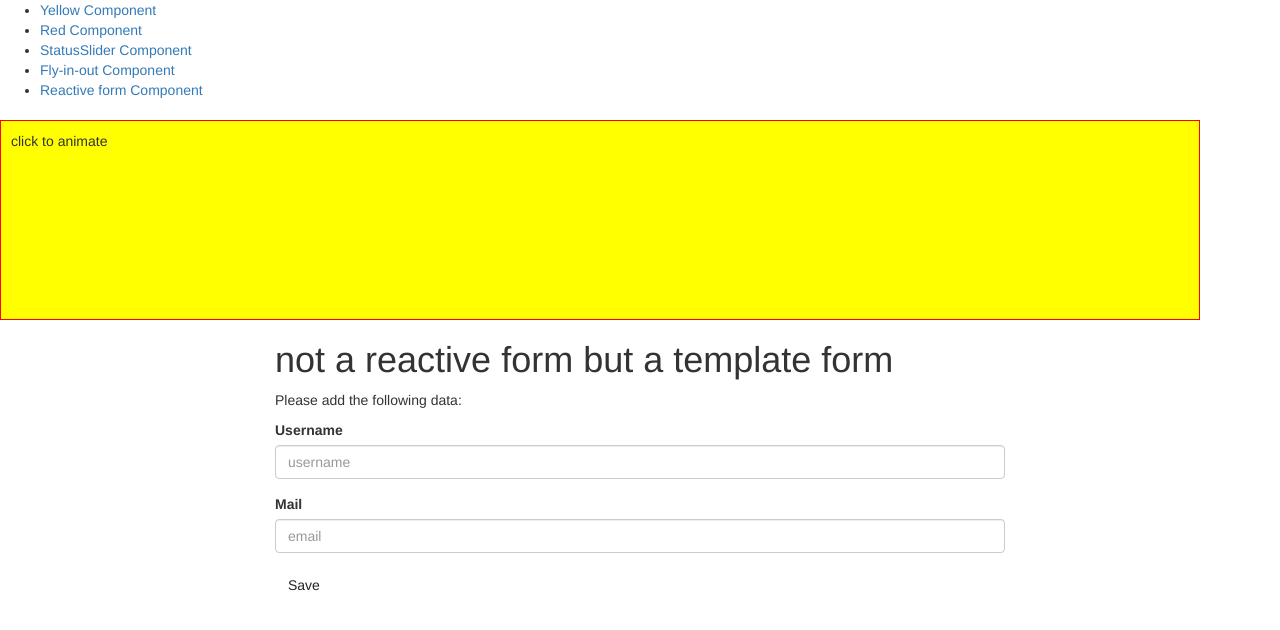
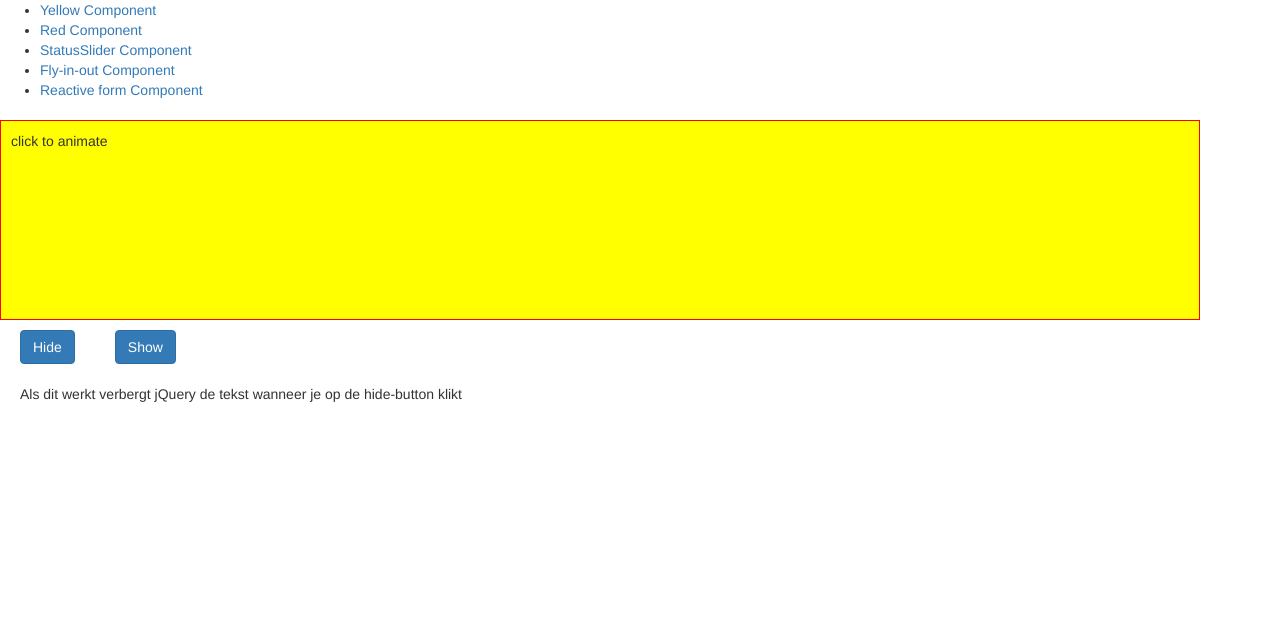
Before and after one commit to AnnKemp/AnguAni-3, an Angular app: page /yellow-component in a window 1280 px wide. Shown: the top 630 px of the page. Built offline with nearby package versions, Linux system fonts and the light colour scheme.

Commit message:
added some working jQuery to it (proud)

```diff
--- a/angular.json
+++ b/angular.json
@@ -24,6 +24,7 @@
               "src/assets"
             ],
             "styles": [
+              "node_modules/bootstrap/dist/css/bootstrap.min.css",
               "./node_modules/bootstrap/dist/css/bootstrap.css",
               "src/styles.css"
             ],
--- a/package.json
+++ b/package.json
@@ -16,11 +16,13 @@
     "@angular/compiler": "~10.2.0",
     "@angular/core": "~10.2.0",
     "@angular/forms": "~10.2.0",
+    "@angular/localize": "~10.2.0",
     "@angular/platform-browser": "~10.2.0",
     "@angular/platform-browser-dynamic": "~10.2.0",
     "@angular/router": "~10.2.0",
+    "@ng-bootstrap/ng-bootstrap": "^8.0.4",
     "bootstrap": "^4.6.0",
-    "jquery": "^3.5.1",
+    "jquery": "^3.6.0",
     "rxjs": "~6.6.0",
     "tslib": "^2.0.0",
     "zone.js": "~0.10.2"
--- a/src/app/app.module.ts
+++ b/src/app/app.module.ts
@@ -16,6 +16,7 @@ import { ReactiveFormComponent } from './reactive-form/reactive-form.component';
 import { ReactivePersonaldataFormComponent } from './reactive-personaldata-form/reactive-personaldata-form.component';
 import { TemplateObjectComponent } from './template-object/template-object.component';
 import { HeroFormComponent } from './hero-form/hero-form.component';
+import { NgbModule } from '@ng-bootstrap/ng-bootstrap';
 
 @NgModule({
   declarations: [
@@ -36,7 +37,8 @@ import { HeroFormComponent } from './hero-form/hero-form.component';
     AppRoutingModule,
     BrowserAnimationsModule,
     FormsModule,
-    ReactiveFormsModule
+    ReactiveFormsModule,
+    NgbModule
 
   ],
   providers: [],
--- a/src/app/form/form.component.css
+++ b/src/app/form/form.component.css
@@ -1,3 +1,6 @@
 .cross-validation-error input{
     border-left: 5px solid red;
 }
+button, p{
+    margin: 10px 20px;
+}
--- a/src/app/form/form.component.html
+++ b/src/app/form/form.component.html
@@ -1,43 +1,4 @@
-<div class="container">
-<div class="row">
-<div [hidden]="submitted" class="col-xs-12 col-sm-10 col-md-8 col-sm-offset-1 col-md-offset-2">
-    <h1>not a reactive form but a template form</h1>
-<p>Please add the following data:</p>
-<form (ngSubmit)="onSubmit(f)" #f="ngForm"><!--#f="ngForm", f is een referentie naar ngForm en dat is het javaScript object dat Angular van het formulier maakt -->
-    <div id="user-data">
-        <div class="form-group">
-            <label for="username">Username</label>
-            <input type="text" name="username" id="username" class="form-control" placeholder="username" #username required>
-        </div>
-        <!--<div [hidden]="username.valid || username.pristine" class="alert alert-danger">
-            Username is required   die pristine en valid nog even checken, geven foutmeldingen
-        </div>-->
-        <div class="form-group">
-            <label for="email">Mail</label>
-            <input type="email" name="email" id="email" class="form-control" placeholder="email" #email required>
-        </div>
-        <div class="form-group">
-           <!-- <label for="secret">Secret Question</label>
-            <select id="secret" class="form-control" [(ngModel)]="secret" name="secret" required #secret="ngModel">
-                <option *ngFor="let secret of secrets" value="secret">{{secret}}</option> hier slaat ie tilt op de [(ngModel)] nog even checken
-            </select>-->
-        </div>
-</div>
-<!-- onclick moet ik de inhoud van de form naar een variabele in .ts sturen om hieronder de gegevens daar uit te halen-->
-    <button type="submit" class="btn btn-succes" [disabled]="!f.form.valid">Save</button>
-</form>
-</div>
-<div [hidden]="!submitted">
-    <!-- hier moet ik nog aanduiden van welk object ik de username moet nemen en hetzelfde voor email
-    <h2>You submitted the following:</h2>
-    <div class="col-xs-3">Username</div>
-    <div class="col-xs-9">{{ f.form.username.value }}</div><br/>
-    <div class="col-xs-3">Email</div>
-    <div class="col-xs-9">{{ email }}</div><br/>
-    <div class="col-xs-3">Secret</div>
-    <div class="col-xs-9">{{ secret }}</div><br/>
-    <button class="btn btn-primary" (click)="submitted=false">Edit</button>
--->
-</div>
-</div>
-</div>
+<button type="button" class="btn btn-primary" id="hide">Hide</button>
+<button type="button" class="btn btn-primary" id="show">Show</button>
+
+<p id="tekst">Als dit werkt verbergt jQuery de tekst wanneer je op de hide-button klikt</p>
--- a/src/app/form/form.component.ts
+++ b/src/app/form/form.component.ts
@@ -1,31 +1,27 @@
-import { Component } from '@angular/core';
-import { NgForm } from '@angular/forms'; /* om de form te */
+import { Component, OnInit} from '@angular/core';
 
+// om de jQuery te laten werken anders geeft iAngular foutmeldingen op het '$'-teken
+declare var $: any;
 @Component({
   selector: 'app-form',
   templateUrl: './form.component.html',
-  styleUrls: ['./form.component.css']
+  styleUrls: ['./form.component.css'],
 })
-export class FormComponent{
 
-public secrets=['Your first Pet?', 'Your favorite teacher?']; // hier zit nog iets mis mee :veranderen! moet er this voor of array of . . .
+export class FormComponent implements OnInit{
+// Om jQuery te installeren type je: 'npm install jquery' (in de terminal)
 
-// ergens moeten ook de gegevens van de form als een soort array of zo worden opgeslagen om door te sturen naar de server
-  submitted = false;
+ngOnInit(){ // jQuery kan niet werken zonder de ngOnInit() is i.p.v. $(document).ready in jQuery
+  // hier schrijf je de jQuery in de OnInit()
 
-  private _submitMessage=''; // een lege var te maken
+  $('#hide').click(function(){
+    $("#tekst").hide();
+   });
+   $('#show').click(function(){
+    $("#tekst").show();
+   });
 
-get submitMessage(){
-  return this._submitMessage; // om de waarden van het formulier door te sturen via get-functie
+// je moet wel hier bovenaan de $ als variabele declareren anders krijg je foutmeldingen hierop
+
 }
-
-  onSubmit(form: NgForm){
-    this.submitted = true; // om de form te verstoppen
-    this._submitMessage=JSON.stringify(form.value); // om de waarden van het formulier te tonen
-
-
-    // this is for testing if the form works:
-    //console.log('Submitted!'); // to test if it works! Calling the onSubmit method from the form by clicking the submit button (F12)
-    //console.log(form); in combinatie met onSubmit(form: NgForm)
   }
-}
--- a/src/index.html
+++ b/src/index.html
@@ -6,7 +6,6 @@
   <base href="/">
   <meta name="viewport" content="width=device-width, initial-scale=1">
   <link rel="icon" type="image/x-icon" href="favicon.ico">
-
 </head>
 <body>
 <app-root></app-root>
--- a/src/polyfills.ts
+++ b/src/polyfills.ts
@@ -1,3 +1,7 @@
+/***************************************************************************************************
+ * Load `$localize` onto the global scope - used if i18n tags appear in Angular templates.
+ */
+import '@angular/localize/init';
 /**
  * This file includes polyfills needed by Angular and is loaded before the app.
  * You can add your own extra polyfills to this file.
```
Also changed, not shown: 1 other file (tests, documents, lock files or other folders).
